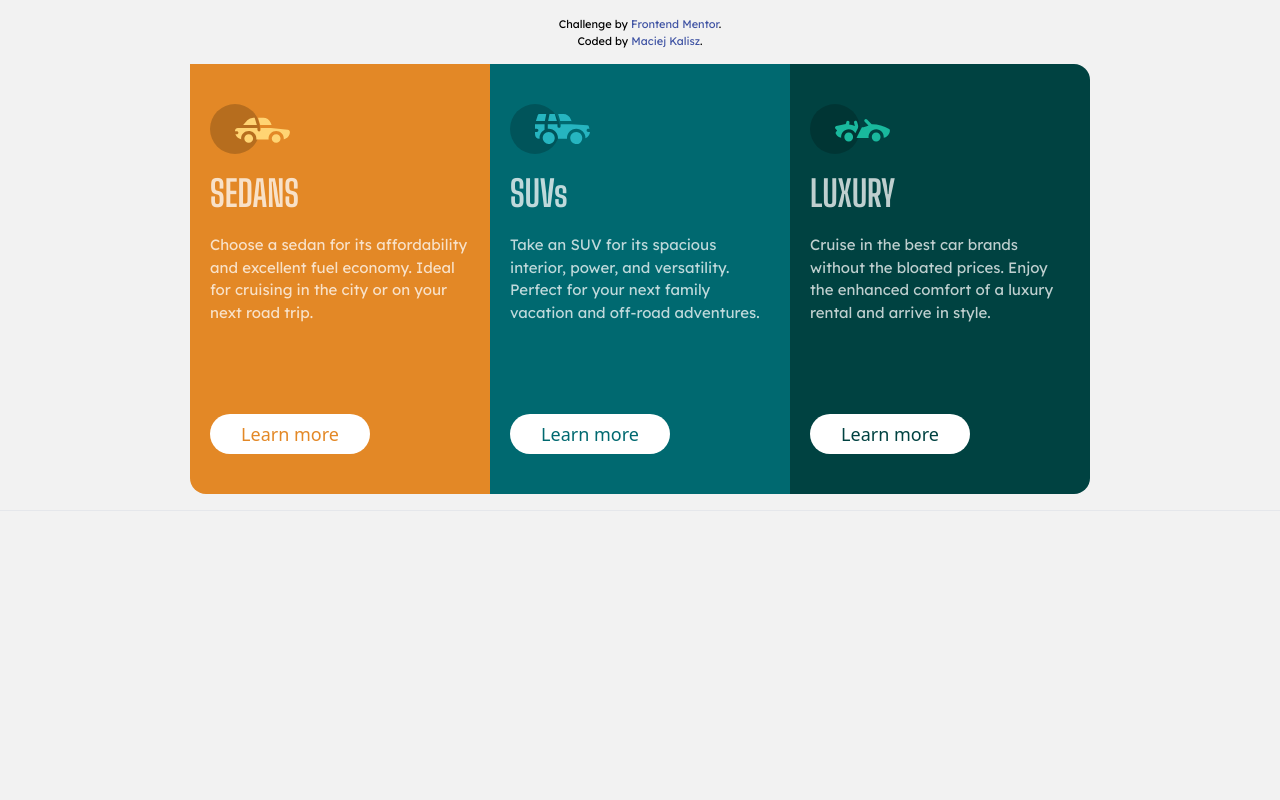
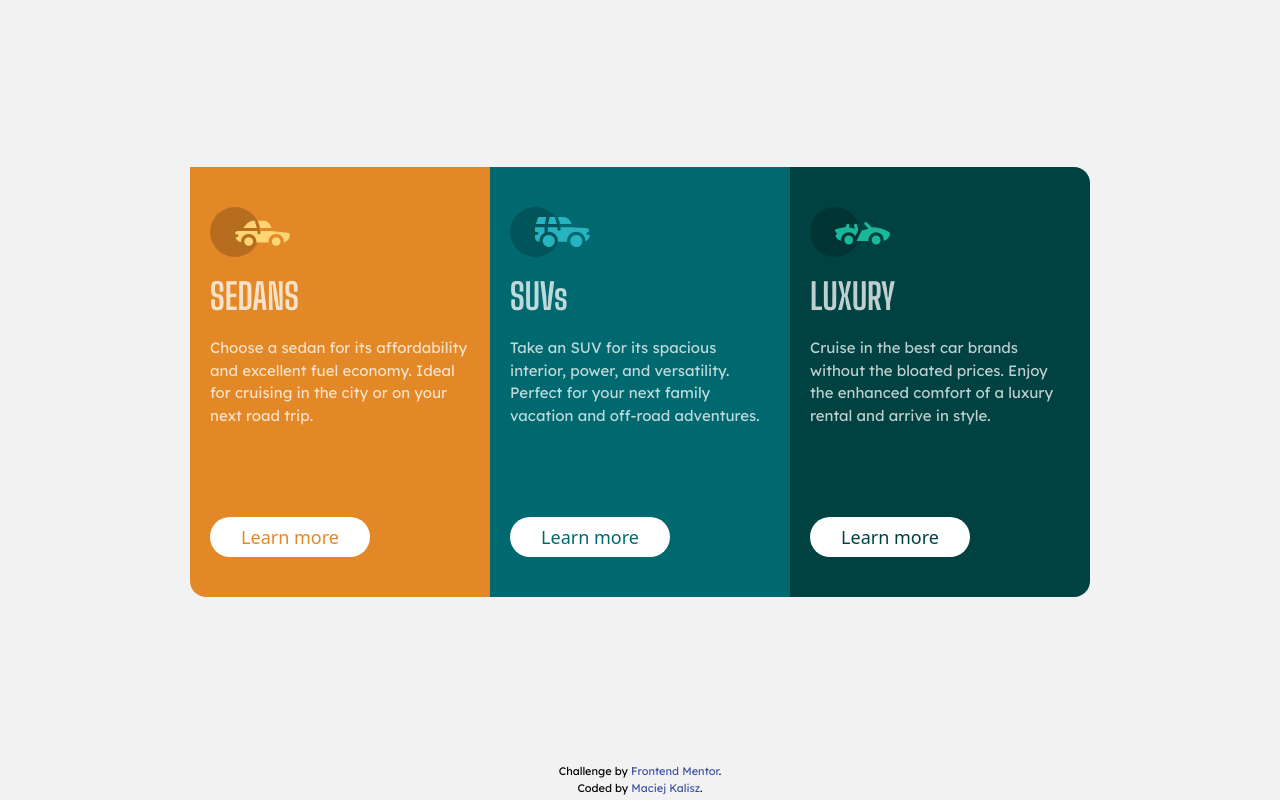
Before and after one commit to Maciej-Kalisz/3ColumnPreview, a plain HTML site: page index.html in a window 1280 px wide. Drawn offline with nearby package versions, Linux system fonts and the light colour scheme.

Commit message:
Positioning and final touches
Aligning components to middle on large screens, adjusting positioning of attribution

```diff
--- a/index.html
+++ b/index.html
@@ -59,8 +59,13 @@
     </style>
   </head>
   <body class="bg-fmBackground">
+    <div class="attribution text-md w-full flex flex-col justify-center lg:fixed lg:bottom-0">
+      <p class="mt-4">Challenge by <a href="https://www.frontendmentor.io?ref=challenge" target="_blank">Frontend Mentor</a>.</p>
+      <p class="mb-1">Coded by <a href="#">Maciej Kalisz</a>.</p>
+    </div>
+
     <div class="flex justify-center">
-      <div class="flex flex-col  mx-auto h-[430px] mt-16 mb-4 text-fmWhiteText lg:w-[900px] lg:flex-row">
+      <div class="flex flex-col  mx-auto h-[430px] mt-4 mb-4 text-fmWhiteText lg:w-[900px] lg:flex-row lg:mt-[167px]">
         <div class="min-h-[430px] h-[430px] inline w-[300px] rounded-t-2xl p-5 bg-fmOrange flex flex-col lg:rounded-t-none lg:rounded-l-2xl">
           <img src="images/icon-sedans.svg" alt="sedan icon" class="my-5" width="80px">
           <h1 class="text-4xl mb-5">SEDANS</h1>
@@ -90,12 +95,5 @@
         </div>
       </div>
     </div>
-
-    <hr>
-
-    <div class="attribution hidden text-md lg:fixed lg:top-4 lg:w-full lg:flex lg:flex-col lg:justify-center">
-      <p>Challenge by <a href="https://www.frontendmentor.io?ref=challenge" target="_blank">Frontend Mentor</a>.</p>
-      <p class="mb-1">Coded by <a href="#">Maciej Kalisz</a>.</p>
-    </div>
   </body>
 </html>
```
